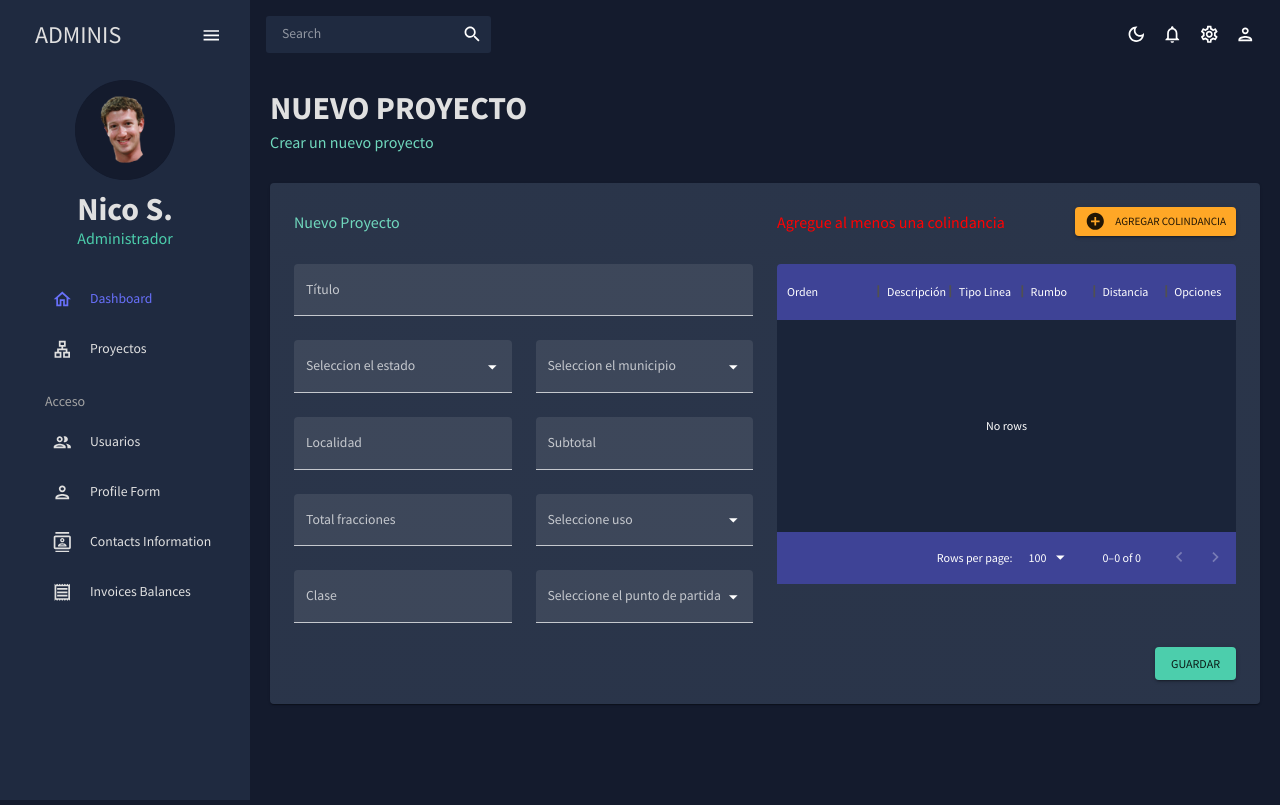
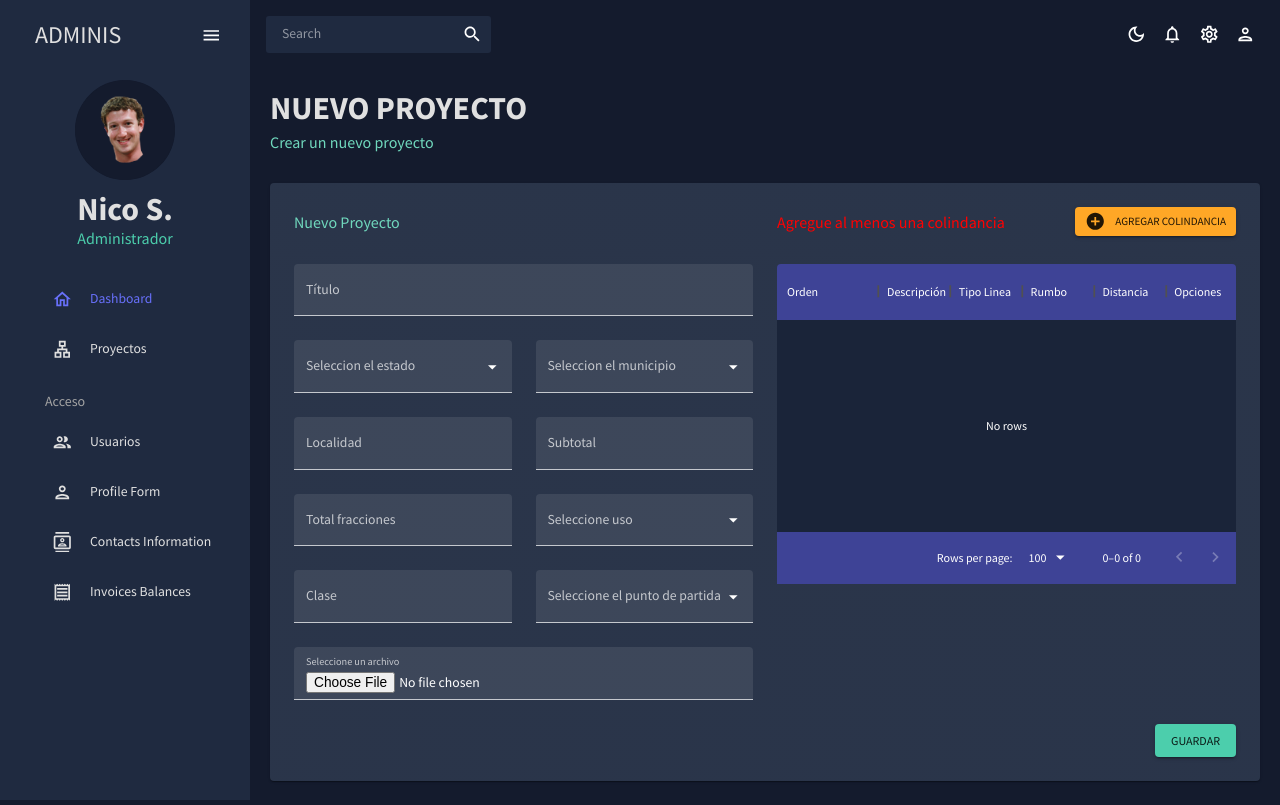
Before and after one commit to MickeChi/lotes-front, a React (Vite) app: page /proyectos/create in a window 1280 px wide. Built offline with nearby package versions, Linux system fonts and the light colour scheme.

Commit message:
Se agrega archivo a subir en proyecto

```diff
--- a/src/pages/proyectos/ProyectoForm.jsx
+++ b/src/pages/proyectos/ProyectoForm.jsx
@@ -1,10 +1,20 @@
-import {Autocomplete, Box, Button, FormControl, FormHelperText, Grid, TextField, useTheme} from "@mui/material";
+import {
+    Autocomplete,
+    Box,
+    Button, FilledInput,
+    FormControl,
+    FormHelperText,
+    Grid, Input,
+    InputLabel,
+    TextField,
+    useTheme
+} from "@mui/material";
 import {Formik, isNaN} from "formik";
 import * as yup from "yup";
 import useMediaQuery from "@mui/material/useMediaQuery";
 import Header from "../../components/Header";
 import {tokens} from "../../theme.jsx";
-import {useState, useEffect} from "react";
+import {useState, useEffect, useRef} from "react";
 import {useNavigate} from "react-router-dom";
 import {useDispatch, useSelector} from "react-redux";
 import {createProyecto, updateProyecto} from "../../store/slices/proyectoSlice.js";
@@ -30,7 +40,8 @@ const initialValues = {
     totalFracciones: "",
     uso: "",
     clase: "",
-    puntoPartida: ""
+    puntoPartida: "",
+    documento: ""
 };
 const ProyectoForm = ({esEditar, proyecto, handleEditProy}) => {
     const isNonMobile = useMediaQuery("(min-width:600px)");
@@ -413,6 +424,36 @@ const ProyectoForm = ({esEditar, proyecto, handleEditProy}) => {
                                                 )}
                                             />
                                         </Grid>
+                                        <Grid item md={12}>
+                                            {/*<FormControl variant="filled">
+                                                <InputLabel htmlFor="component-filled">Name</InputLabel>
+                                                <FilledInput id="component-filled" defaultValue="Composed TextField" />
+                                            </FormControl>*/}
+                                            {/*<input id="file" name="file" type="file" onChange={(event) => {
+                                                //setfieldvalue("file", event.currenttarget.files[0]);
+                                            }}/>*/}
+
+                                            <TextField
+                                                fullWidth
+                                                variant="filled"
+                                                type="file"
+                                                label="Seleccione un archivo"
+                                                InputLabelProps={{ shrink: true }}
+                                                onBlur={handleBlur}
+                                                //onChange={handleChange}
+                                                //value={values.documento}
+                                                name="documento"
+                                                color="secondary"
+                                                error={!!touched.documento && !!errors.documento}
+                                                helperText={touched.documento && errors.documento}
+                                                sx={{ gridColumn: "span 2" }}
+                                                onChange={(e) => {
+                                                    setFieldValue("documento", e.currentTarget.files[0]);
+                                                    console.log("documento: ", e.currentTarget.files[0]);
+                                                    /*setPuntoPartidaSelect(value);*/
+                                                }}
+                                            />
+                                        </Grid>
                                     </Grid>
                                 </Grid>
 
@@ -461,9 +502,56 @@ const checkoutSchema = yup.object().shape({
     totalFracciones: yup.number().required("required"),
     uso: yup.string().required("required"),
     clase: yup.string().required("required"),
-    puntoPartida: yup.string().required("required")
+    puntoPartida: yup.string().required("required"),
+    documento: yup.mixed()
+        //.required("required")
+        .nullable()
+        .notRequired()
+        .test("FILE_SIZE", "El tamaño del archivo es muy grande, maximo 15Mb",
+            value => !value || (value && value.size <= 15000000))
+        .test("FILE_FORMAT", "El tipo de archivo no es válido.",
+            value => !value || (value && ["application/pdf", "image/jpeg"].includes(value.type)))
+    /*.test("is-file-too-big", "File exceeds 10MB", () => {
+        let valid = true;
+        const files = fileRef?.current?.files;
+        console.log("yp files: ", files);
+        if (files) {
+            const fileArr = Array.from(files);
+            fileArr.forEach((file) => {
+                const size = file.size / 1024 / 1024;
+                if (size > 10) {
+                    valid = false;
+                }
+            });
+        }
+        return valid;
+    })
+    .test(
+        "is-file-of-correct-type",
+        "File is not of supported type",
+        () => {
+            let valid = true;
+            const files = fileRef?.current?.files;
+            if (files) {
+                const fileArr = Array.from(files);
+                fileArr.forEach((file) => {
+                    const type = file.type.split("/")[1];
+                    const validTypes = [
+                        "pdf"
+                    ];
+                    if (!validTypes.includes(type)) {
+                        valid = false;
+                    }
+                });
+            }
+            return valid;
+        }
+    )*/
 
 });
 
 
+
+
+
 export default ProyectoForm;
--- a/src/services/ProyectoService.js
+++ b/src/services/ProyectoService.js
@@ -11,10 +11,18 @@ const getById = (id) => {
 }
 
 const update = (request) => {
-    return axiosClient.put(`proyecto/${request.id}`, request);
+    let formData = generateRequest(request);
+    console.log("generateReques t update", formData);
+    return axiosClient.put(`proyecto/${request.id}`, formData, {
+        headers: {
+            "Content-Type": "multipart/form-data",
+        }
+    });
 }
 
 const create = (request) => {
+    //const formData = generateRequest(request);
+    //console.log("generateRequest create", formData);
     return axiosClient.post(`proyecto`, request);
 }
 
@@ -24,6 +32,49 @@ const remove = (id) => {
 
 const getFraccionesDoc = (id) => {
     return axiosClient.get(`proyecto/generate-proyecto-doc/${id}`);
+}
+
+const generateRequest = (request) => {
+
+    let documento  = (typeof request["documento"] === "object") ? request["documento"] : null;
+    let proyecto = {...request, documento: null, createdAt: null, updatedAt: null}
+    proyecto.fraccionesExternas.map(f => {
+        f.createdAt = null;
+        f.updatedAt = null;
+        return f;
+    });
+
+    console.log("generateReques proyecto", proyecto);
+    console.log("generateReques documento", documento);
+
+
+
+    let formData = new FormData();
+    formData.append("documento", documento);
+    formData.append("proyecto", JSON.stringify(proyecto));
+    /*for (var key in request) {
+        let value = null
+
+        switch (key) {
+            case "fraccionesExternas":
+              value = JSON.stringify(request[key]);
+              break;
+            case "documento":
+                value = (typeof request[key] === "object") ? request[key] : null;
+                break;
+            default:
+                value = request[key];
+                break;
+        }
+
+        if (value !== null) {
+            console.log(key, value);
+            formData.append(key, value);
+        }
+
+    }*/
+
+    return formData;
 }
 
 const ProyectoService = {
--- a/src/store/slices/proyectoSlice.js
+++ b/src/store/slices/proyectoSlice.js
@@ -25,6 +25,7 @@ export const getAllProyectos = createAsyncThunk(
 export const updateProyecto = createAsyncThunk(
     "proyectos/update",
     async (request) => {
+        console.log("proyectos/update slice: ", request);
         const res = await ProyectoService.update(request);
         return res.data;
     }
--- a/src/utils/axiosClient.js
+++ b/src/utils/axiosClient.js
@@ -1,10 +1,14 @@
 import axios from 'axios';
 
-const axiosClient = axios.create();
+const axiosClient = axios.create({
+    headers:{
+        'Content-Type': 'application/json'
+    }
+});
 console.log("api: ", import.meta.env.VITE_APP_API_BASE)
 axiosClient.interceptors.request.use(
     config => {
-        config.headers['Content-Type'] = 'application/json';
+        //config.headers['Content-Type'] = 'application/json';
         config.baseURL = import.meta.env.VITE_APP_API_BASE;
 
         return config;
```
